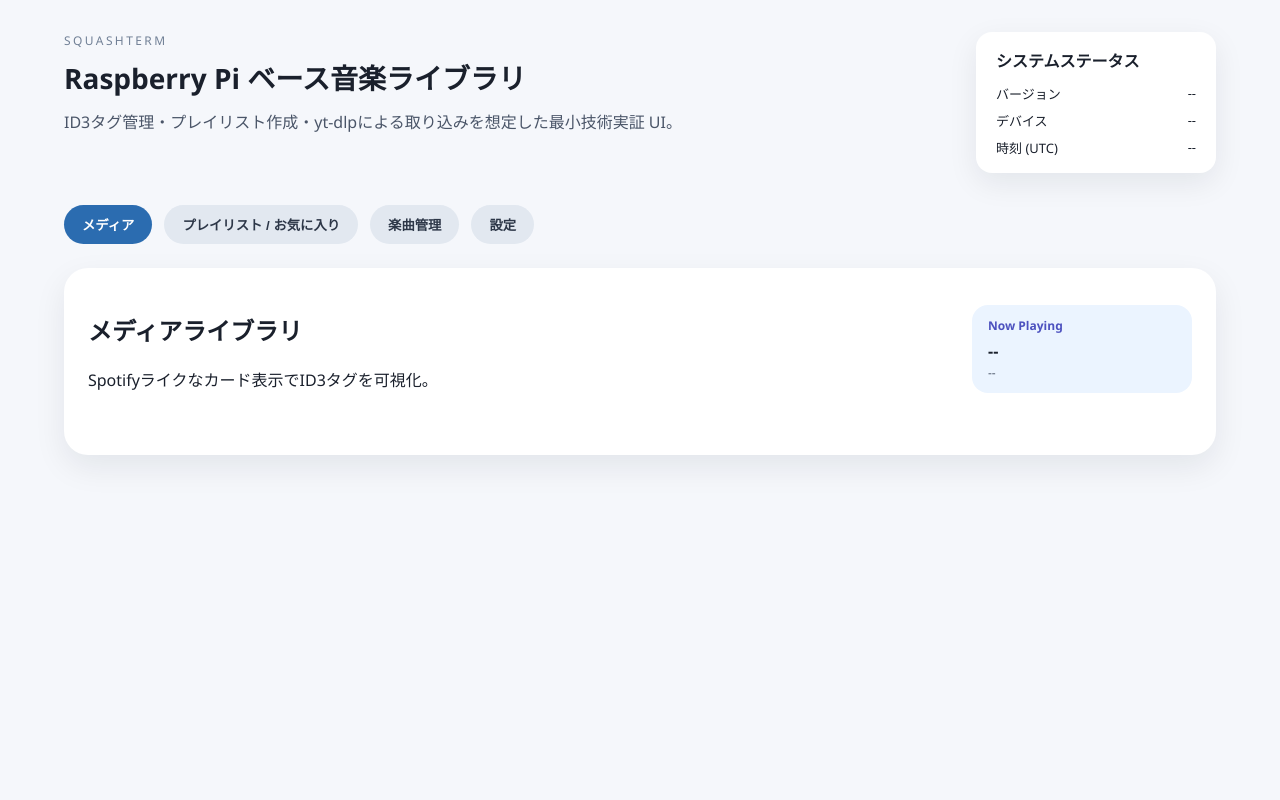
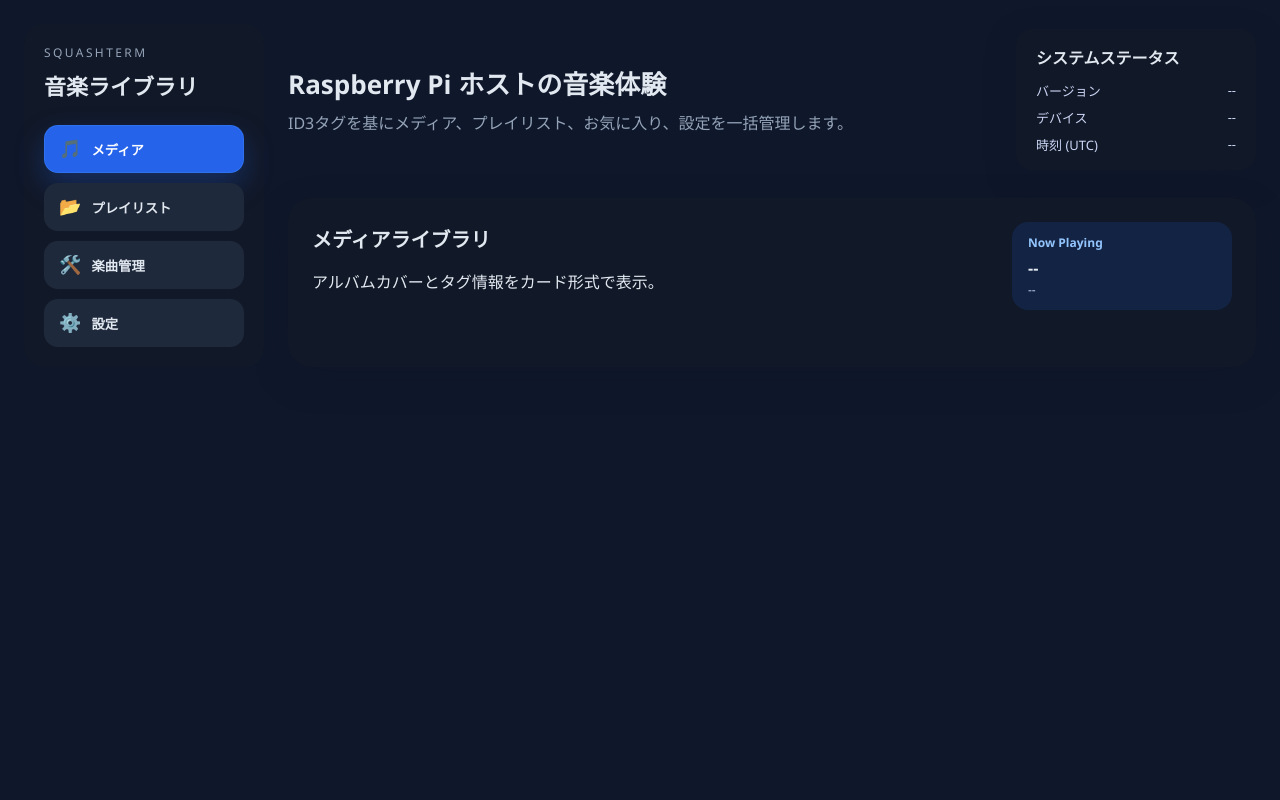
Before and after one commit to waya0125/squashterm, a Python web app: template server/templates/index.html in a window 1280 px wide. Run offline with Jinja, Linux system fonts and the light colour scheme; the template is opened without the code that fills it, so the values that code supplies are empty.

Commit message:
Update layout for dark theme navigation

```diff
--- a/server/static/app.js
+++ b/server/static/app.js
@@ -1,4 +1,4 @@
-const tabs = document.querySelectorAll(".tab");
+const tabs = document.querySelectorAll(".nav-button");
 const panels = document.querySelectorAll(".panel");
 
 const nowPlaying = document.getElementById("now-playing");
--- a/server/static/styles.css
+++ b/server/static/styles.css
@@ -1,8 +1,8 @@
 :root {
-  color-scheme: light;
+  color-scheme: dark;
   font-family: "Segoe UI", "Hiragino Kaku Gothic ProN", "Noto Sans JP", sans-serif;
-  background: #f5f7fb;
-  color: #1a202c;
+  background: #0f172a;
+  color: #e2e8f0;
 }
 
 * {
@@ -11,12 +11,79 @@
 
 body {
   margin: 0;
+  background: #0f172a;
 }
 
 .app {
-  max-width: 1200px;
-  margin: 0 auto;
-  padding: 32px 24px 80px;
+  min-height: 100vh;
+  padding: 24px;
+}
+
+.layout {
+  display: grid;
+  grid-template-columns: 240px 1fr;
+  gap: 24px;
+}
+
+.sidebar {
+  background: #111827;
+  border-radius: 20px;
+  padding: 20px;
+  display: flex;
+  flex-direction: column;
+  gap: 24px;
+  position: sticky;
+  top: 24px;
+  height: fit-content;
+}
+
+.brand h1 {
+  margin: 0;
+  font-size: 22px;
+}
+
+.eyebrow {
+  text-transform: uppercase;
+  letter-spacing: 0.2em;
+  font-size: 12px;
+  margin: 0 0 8px;
+  color: #94a3b8;
+}
+
+.nav-menu {
+  display: flex;
+  flex-direction: column;
+  gap: 10px;
+}
+
+.nav-button {
+  border: 1px solid transparent;
+  background: #1e293b;
+  color: #e2e8f0;
+  padding: 12px 14px;
+  border-radius: 14px;
+  cursor: pointer;
+  font-weight: 600;
+  display: flex;
+  align-items: center;
+  gap: 10px;
+  transition: all 0.2s ease;
+}
+
+.nav-button .icon {
+  font-size: 18px;
+}
+
+.nav-button.is-active {
+  background: #2563eb;
+  color: #ffffff;
+  border-color: rgba(59, 130, 246, 0.5);
+  box-shadow: 0 12px 30px rgba(37, 99, 235, 0.3);
+}
+
+.content {
+  display: grid;
+  gap: 24px;
 }
 
 .app-header {
@@ -24,32 +91,24 @@
   flex-wrap: wrap;
   gap: 24px;
   justify-content: space-between;
-  align-items: flex-start;
+  align-items: center;
 }
 
-.eyebrow {
-  text-transform: uppercase;
-  letter-spacing: 0.2em;
-  font-size: 12px;
+.app-header h2 {
   margin: 0 0 8px;
-  color: #718096;
-}
-
-h1 {
-  margin: 0 0 12px;
-  font-size: 28px;
+  font-size: 26px;
 }
 
 .subheading {
   margin: 0;
-  color: #4a5568;
+  color: #94a3b8;
 }
 
 .status-card {
-  background: #ffffff;
+  background: #111827;
   border-radius: 16px;
   padding: 16px 20px;
-  box-shadow: 0 10px 30px rgba(15, 23, 42, 0.08);
+  box-shadow: 0 10px 30px rgba(15, 23, 42, 0.4);
   min-width: 240px;
 }
 
@@ -63,42 +122,21 @@
   display: flex;
   justify-content: space-between;
   font-size: 13px;
+  color: #cbd5f5;
 }
 
 .status-title {
   margin: 0 0 12px;
   font-weight: 600;
-}
-
-.tabs {
-  display: flex;
-  gap: 12px;
-  margin: 32px 0 24px;
-  flex-wrap: wrap;
-}
-
-.tab {
-  border: none;
-  background: #e2e8f0;
-  color: #2d3748;
-  padding: 10px 18px;
-  border-radius: 999px;
-  cursor: pointer;
-  font-weight: 600;
-  transition: background 0.2s ease;
-}
-
-.tab.is-active {
-  background: #2b6cb0;
-  color: #ffffff;
+  color: #e2e8f0;
 }
 
 .panel {
   display: none;
-  background: #ffffff;
+  background: #111827;
   border-radius: 24px;
   padding: 24px;
-  box-shadow: 0 12px 32px rgba(15, 23, 42, 0.08);
+  box-shadow: 0 12px 32px rgba(15, 23, 42, 0.45);
 }
 
 .panel.is-active {
@@ -114,6 +152,11 @@
   margin-bottom: 24px;
 }
 
+.panel-header h3 {
+  margin: 0 0 6px;
+  font-size: 20px;
+}
+
 .media-grid {
   display: grid;
   grid-template-columns: repeat(auto-fit, minmax(220px, 1fr));
@@ -151,21 +194,21 @@
   display: flex;
   justify-content: space-between;
   font-size: 12px;
-  color: #718096;
+  color: #94a3b8;
 }
 
 .play-button {
   border: none;
   padding: 8px 14px;
   border-radius: 999px;
-  background: #2b6cb0;
+  background: #2563eb;
   color: #ffffff;
   font-weight: 600;
   cursor: pointer;
 }
 
 .now-playing {
-  background: #ebf4ff;
+  background: rgba(37, 99, 235, 0.15);
   border-radius: 16px;
   padding: 12px 16px;
   min-width: 220px;
@@ -174,7 +217,7 @@
 .now-playing .label {
   margin: 0;
   font-size: 12px;
-  color: #4c51bf;
+  color: #93c5fd;
   font-weight: 600;
 }
 
@@ -186,7 +229,7 @@
 .now-playing .meta {
   margin: 0;
   font-size: 12px;
-  color: #4a5568;
+  color: #cbd5f5;
 }
 
 .playlist-layout {
--- a/server/templates/index.html
+++ b/server/templates/index.html
@@ -8,12 +8,38 @@
   </head>
   <body>
     <div class="app">
+      <div class="layout">
+        <aside class="sidebar">
+          <div class="brand">
+            <p class="eyebrow">SquashTerm</p>
+            <h1>音楽ライブラリ</h1>
+          </div>
+          <nav class="nav-menu" role="tablist">
+            <button class="nav-button is-active" data-tab="media" role="tab">
+              <span class="icon">🎵</span>
+              <span class="label">メディア</span>
+            </button>
+            <button class="nav-button" data-tab="playlist" role="tab">
+              <span class="icon">📂</span>
+              <span class="label">プレイリスト</span>
+            </button>
+            <button class="nav-button" data-tab="manage" role="tab">
+              <span class="icon">🛠️</span>
+              <span class="label">楽曲管理</span>
+            </button>
+            <button class="nav-button" data-tab="settings" role="tab">
+              <span class="icon">⚙️</span>
+              <span class="label">設定</span>
+            </button>
+          </nav>
+        </aside>
+
+        <main class="content">
           <header class="app-header">
             <div>
-          <p class="eyebrow">SquashTerm</p>
-          <h1>Raspberry Pi ベース音楽ライブラリ</h1>
+              <h2>Raspberry Pi ホストの音楽体験</h2>
               <p class="subheading">
-            ID3タグ管理・プレイリスト作成・yt-dlpによる取り込みを想定した最小技術実証 UI。
+                ID3タグを基にメディア、プレイリスト、お気に入り、設定を一括管理します。
               </p>
             </div>
             <div class="status-card" id="status-card">
@@ -35,19 +61,11 @@
             </div>
           </header>
 
-      <nav class="tabs" role="tablist">
-        <button class="tab is-active" data-tab="media" role="tab">メディア</button>
-        <button class="tab" data-tab="playlist" role="tab">プレイリスト / お気に入り</button>
-        <button class="tab" data-tab="manage" role="tab">楽曲管理</button>
-        <button class="tab" data-tab="settings" role="tab">設定</button>
-      </nav>
-
-      <main>
           <section class="panel is-active" id="panel-media" role="tabpanel">
             <div class="panel-header">
               <div>
-              <h2>メディアライブラリ</h2>
-              <p>Spotifyライクなカード表示でID3タグを可視化。</p>
+                <h3>メディアライブラリ</h3>
+                <p>アルバムカバーとタグ情報をカード形式で表示。</p>
               </div>
               <div class="now-playing" id="now-playing">
                 <p class="label">Now Playing</p>
@@ -61,7 +79,7 @@
           <section class="panel" id="panel-playlist" role="tabpanel">
             <div class="panel-header">
               <div>
-              <h2>プレイリスト / お気に入り</h2>
+                <h3>プレイリスト / お気に入り</h3>
                 <p>作成済みプレイリストとお気に入り楽曲を一覧。</p>
               </div>
               <button class="primary">新規プレイリスト作成</button>
@@ -75,14 +93,14 @@
           <section class="panel" id="panel-manage" role="tabpanel">
             <div class="panel-header">
               <div>
-              <h2>楽曲管理</h2>
-              <p>yt-dlpによる取り込みやID3タグ編集のプロトタイプ UI。</p>
+                <h3>楽曲管理</h3>
+                <p>yt-dlp による取り込みと ID3 タグ編集をまとめて操作。</p>
               </div>
               <div class="chip">yt-dlp連携</div>
             </div>
             <div class="manage-grid">
               <form class="card">
-              <h3>新規楽曲追加</h3>
+                <h4>新規楽曲追加</h4>
                 <label>
                   <span>動画/プレイリスト URL</span>
                   <input type="url" placeholder="https://www.youtube.com/watch?v=..." />
@@ -103,7 +121,7 @@
               </form>
 
               <form class="card">
-              <h3>ID3タグの編集</h3>
+                <h4>ID3タグの編集</h4>
                 <label>
                   <span>対象楽曲</span>
                   <select id="tag-track-select"></select>
@@ -128,29 +146,29 @@
           <section class="panel" id="panel-settings" role="tabpanel">
             <div class="panel-header">
               <div>
-              <h2>設定</h2>
-              <p>端末情報、バックアップ、ストレージ設定の概要。</p>
+                <h3>設定</h3>
+                <p>端末情報、ストレージ、再生設定の概要。</p>
               </div>
               <button class="secondary">設定を保存</button>
             </div>
             <div class="settings-grid">
               <div class="card">
-              <h3>バージョン情報</h3>
+                <h4>バージョン情報</h4>
                 <ul>
                   <li>アプリ: <strong>0.1.0</strong></li>
-                <li>API: <strong>Python HTTP Server / Prototype</strong></li>
+                  <li>API: <strong>Python HTTP Server</strong></li>
                   <li>ビルド: <strong>2024.11.18</strong></li>
                 </ul>
               </div>
               <div class="card">
-              <h3>ストレージ</h3>
+                <h4>ストレージ</h4>
                 <div class="progress">
                   <div class="progress-bar" style="width: 42%"></div>
                 </div>
                 <p>楽曲: 3.8GB / 9.0GB (仮)</p>
               </div>
               <div class="card">
-              <h3>再生設定</h3>
+                <h4>再生設定</h4>
                 <label class="checkbox">
                   <input type="checkbox" checked />
                   <span>ネットワークからのアクセスを許可</span>
@@ -164,6 +182,7 @@
           </section>
         </main>
       </div>
+    </div>
 
     <script src="/static/app.js"></script>
   </body>
```
Also changed, not shown: other parts of server/static/styles.css (+66 -20 lines), README.md. Lines whose indentation alone changed are shown as unchanged.
